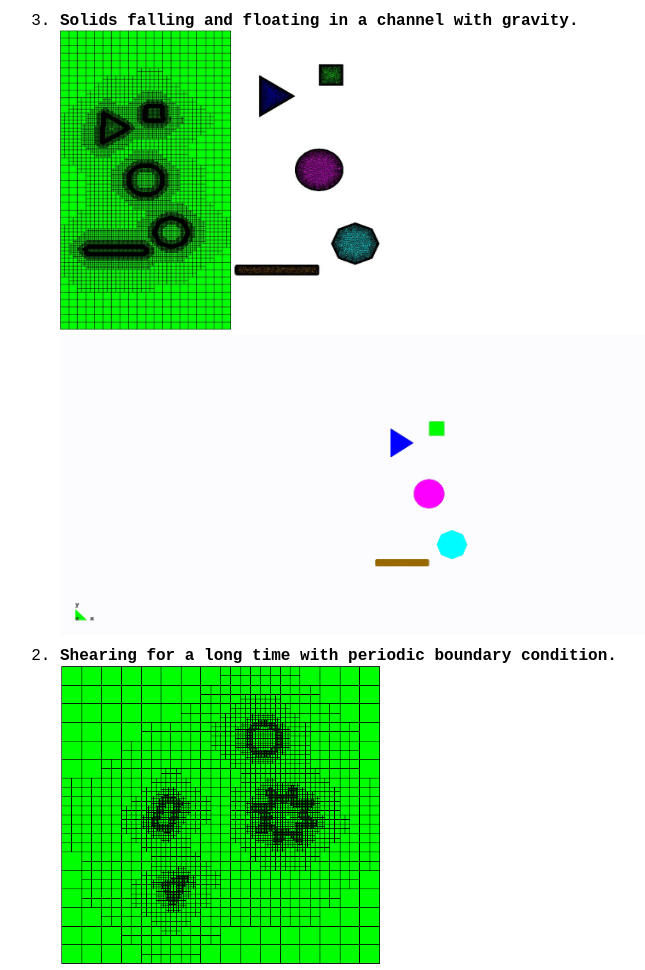
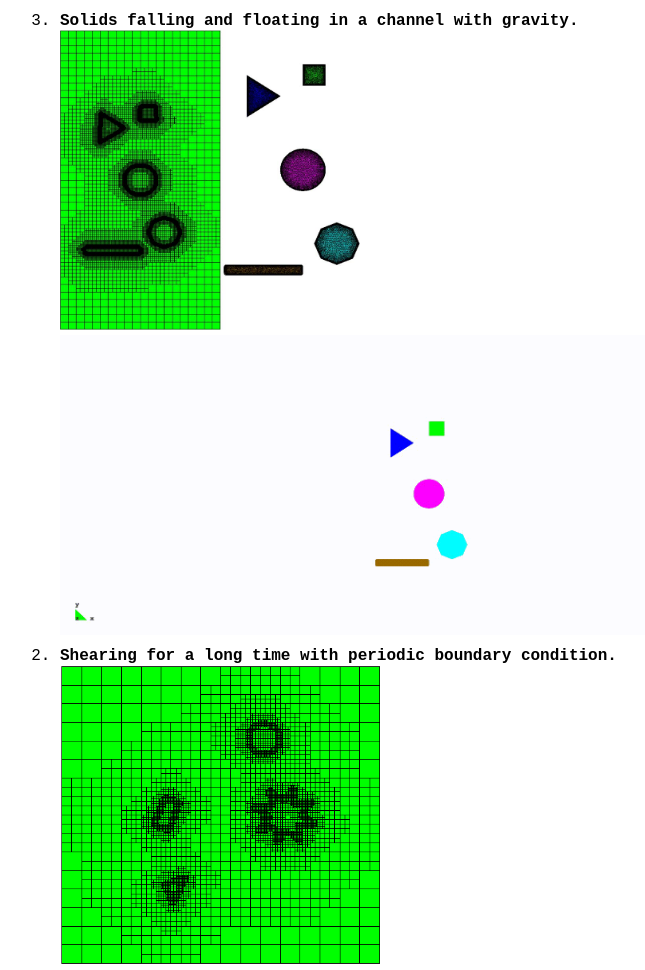
Before and after one commit to yongxingwang/yongxingwang.github.io, a Jekyll site: the page built from simulation/index.html, in a window 1280 px wide. Shown: the part 4727-5697 px from the top of the page, without its empty margins (230-875 px from the left). Built offline with Jekyll 4.4.1, drawn with Linux system fonts in a browser that asks for light colours; grey boxes are pictures that could not be loaded.

Commit message:
Update index.html

```diff
--- a/simulation/index.html
+++ b/simulation/index.html
@@ -70,7 +70,7 @@
 
 <li>
 <span class="ptitle">Solids falling and floating in a channel with gravity.</span>
-<img src="/assets/images/discsfall.jpg" alt="disc" style="width:320px;height:300px;">
+<img src="/assets/images/discsfall.jpg" alt="disc" style="width:300px;height:300px;">
 <img src="/assets/video/solids_in_channal_gravity.gif" alt="disc" style="width:720px;height:300px;">
 </li>
 
```
